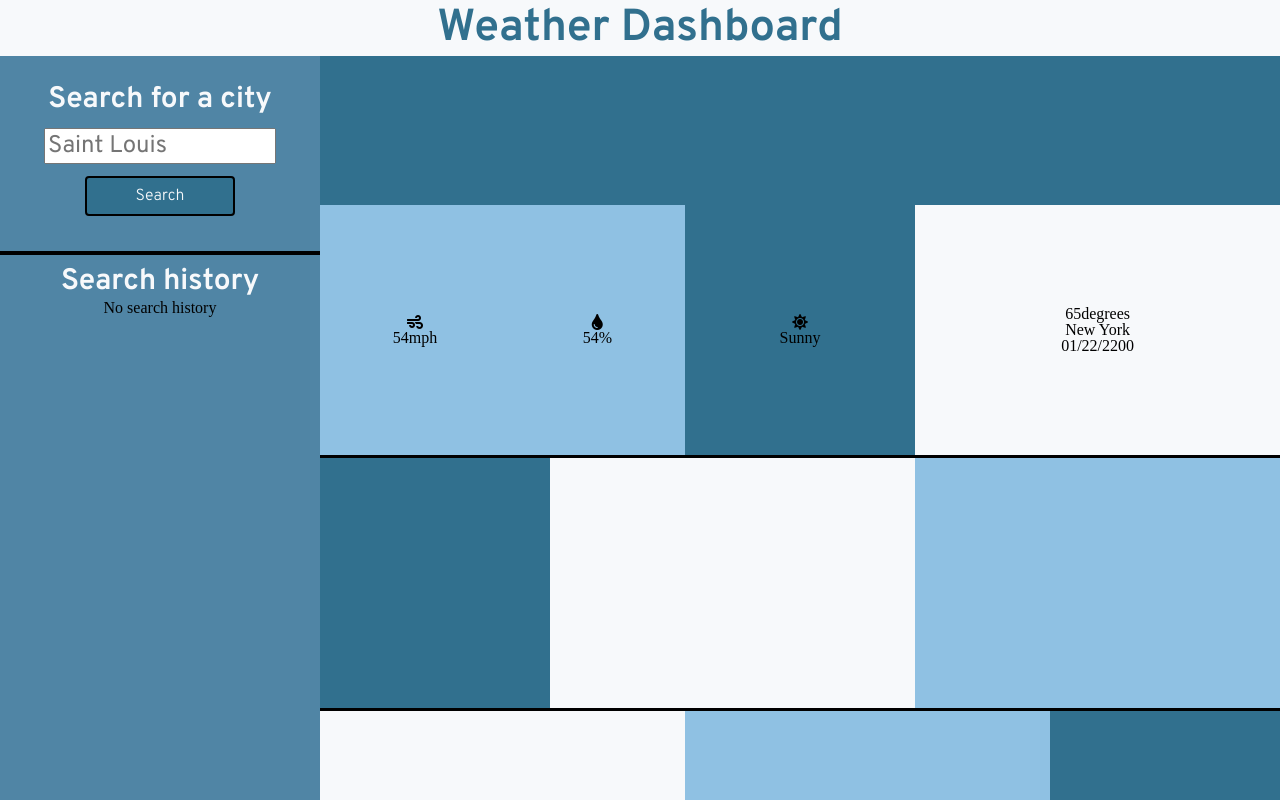
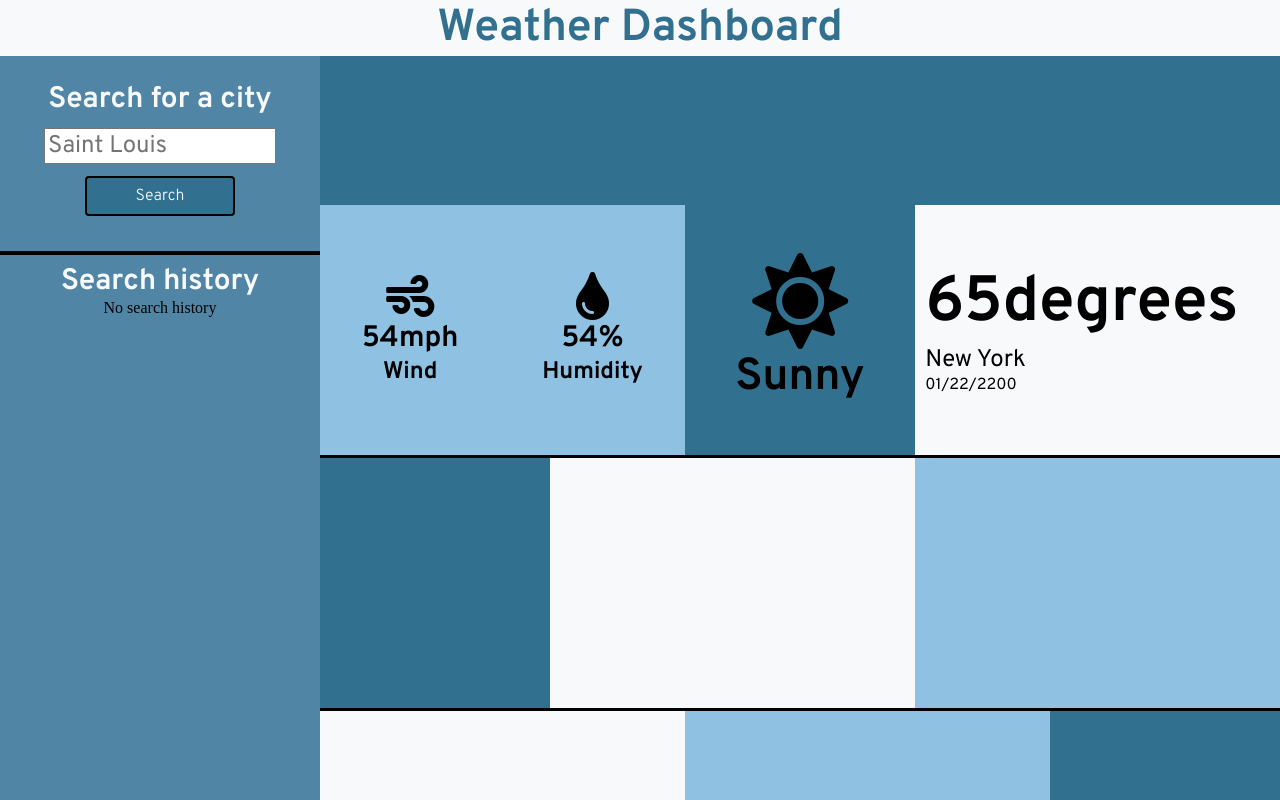
Before and after one commit to theodoremoreland/WeatherDashboard, a plain HTML site: page index.html in a window 1280 px wide. Drawn offline with Linux system fonts and the light colour scheme.

Commit message:
added basic styling to forecast roles: featuring font and padding

```diff
--- a/assets/css/style.css
+++ b/assets/css/style.css
@@ -201,9 +201,24 @@ body {
         display: flex;
         flex-direction: column;
         justify-content: center;
-        align-items: center;
+        align-items: flex-start;
         width: 38%;
         background-color: var(--primary-color);
+    }
+
+    .temp > h3 {
+        font: var(--header-xxl);
+        padding-left: 10px;
+    }
+
+    .temp > p:nth-of-type(1) {
+        font: var(--body-xl);
+        padding-left: 10px;
+    }
+
+    .temp > p:nth-of-type(2) {
+        font: var(--body-medium);
+        padding-left: 10px;
     }
 
     .feel {
@@ -222,6 +237,18 @@ body {
         align-items: center;
     }
 
+    .feel i {
+        font-size: 3rem;
+    }
+
+    .feel h3 {
+        font: var(--header-medium);
+    }
+
+    .feel p {
+        font: var(--header-small);
+    }
+
     .icon {
         display: flex;
         flex-direction: column;
@@ -229,6 +256,14 @@ body {
         align-items: center;
         width: 24%;
         background-color: var(--quaternary-color);
+    }
+
+    .icon i {
+        font-size: 6rem;
+    }
+
+    .icon p {
+        font: var(--header-xl);
     }
 }
 
--- a/index.html
+++ b/index.html
@@ -50,11 +50,13 @@
                 <div class="feel">
                     <div class="wind">
                         <i class="fas fa-wind"></i>
-                        <p>54mph</p>
+                        <h3>54mph</h3>
+                        <p>Wind</p>
                     </div>
                     <div class="humidity">
                         <i class="fas fa-tint"></i>
-                        <p>54%</p>
+                        <h3>54%</h3>
+                        <p>Humidity</p>
                     </div>
                 </div>
                 <div class="icon">
```
